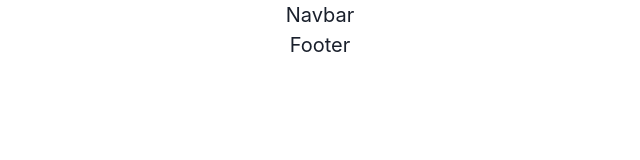
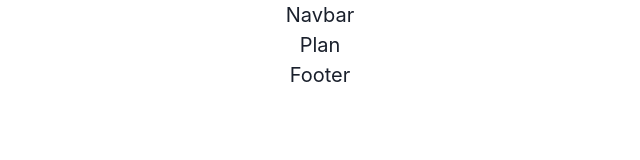
Before and after one commit to Susmita549/MyNetDiary_Clone, a React (Create React App) app in the folder Frontend/: page /plan in a window 1280 px wide. Before the commit this address had no page. Shown: the top 160 px of the page, without its empty margins (320-960 px from the left). Built offline with nearby package versions, Linux system fonts and the light colour scheme.

Commit message:
planfood

```diff
--- a/Frontend/src/App.js
+++ b/Frontend/src/App.js
@@ -19,6 +19,9 @@ import SignIn from './pages/SignIn';
 import SignUp from './pages/SignUp';
 import Library from './pages/Library';
 import Diets from './pages/Diets';
+import Plan from './pages/Plan';
+import Food from './pages/Food';
+
 
 function App() {
   return (
@@ -31,6 +34,9 @@ function App() {
           <Route path="/signup" element={<SignUp />} />
           <Route path="/library" element={<Library />} />
           <Route path="/diets" element={<Diets />} />
+          <Route path="/plan" element={<Plan />} />
+          <Route path="/food" element={<Food />} />
+
         </Routes>
         <Footer />
       </Box>
--- /dev/null
+++ b/Frontend/src/pages/Food.jsx
@@ -0,0 +1,9 @@
+import React from 'react'
+
+const Food = () => {
+  return (
+    <div>Food</div>
+  )
+}
+
+export default Food
--- /dev/null
+++ b/Frontend/src/pages/Plan.jsx
@@ -0,0 +1,9 @@
+import React from 'react'
+
+const Plan = () => {
+  return (
+    <div>Plan</div>
+  )
+}
+
+export default Plan
```
